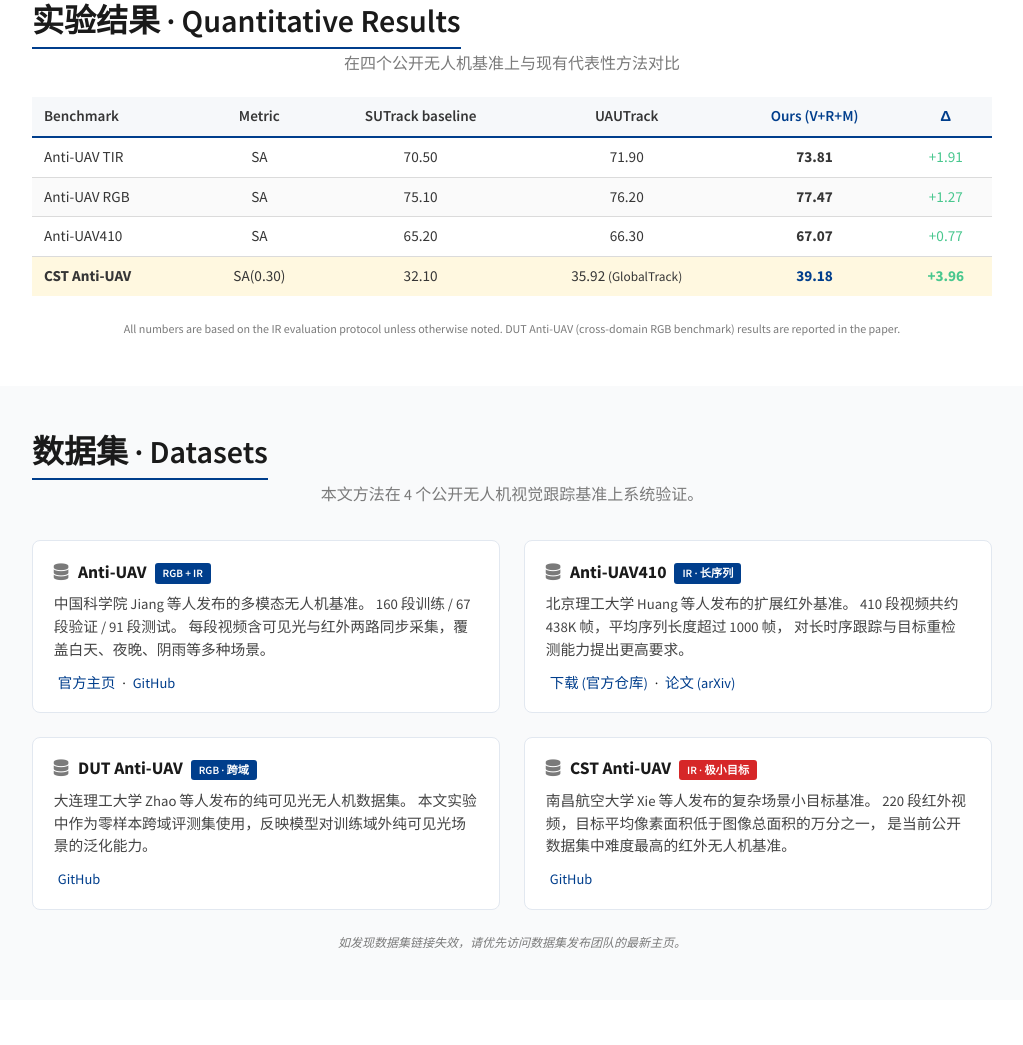
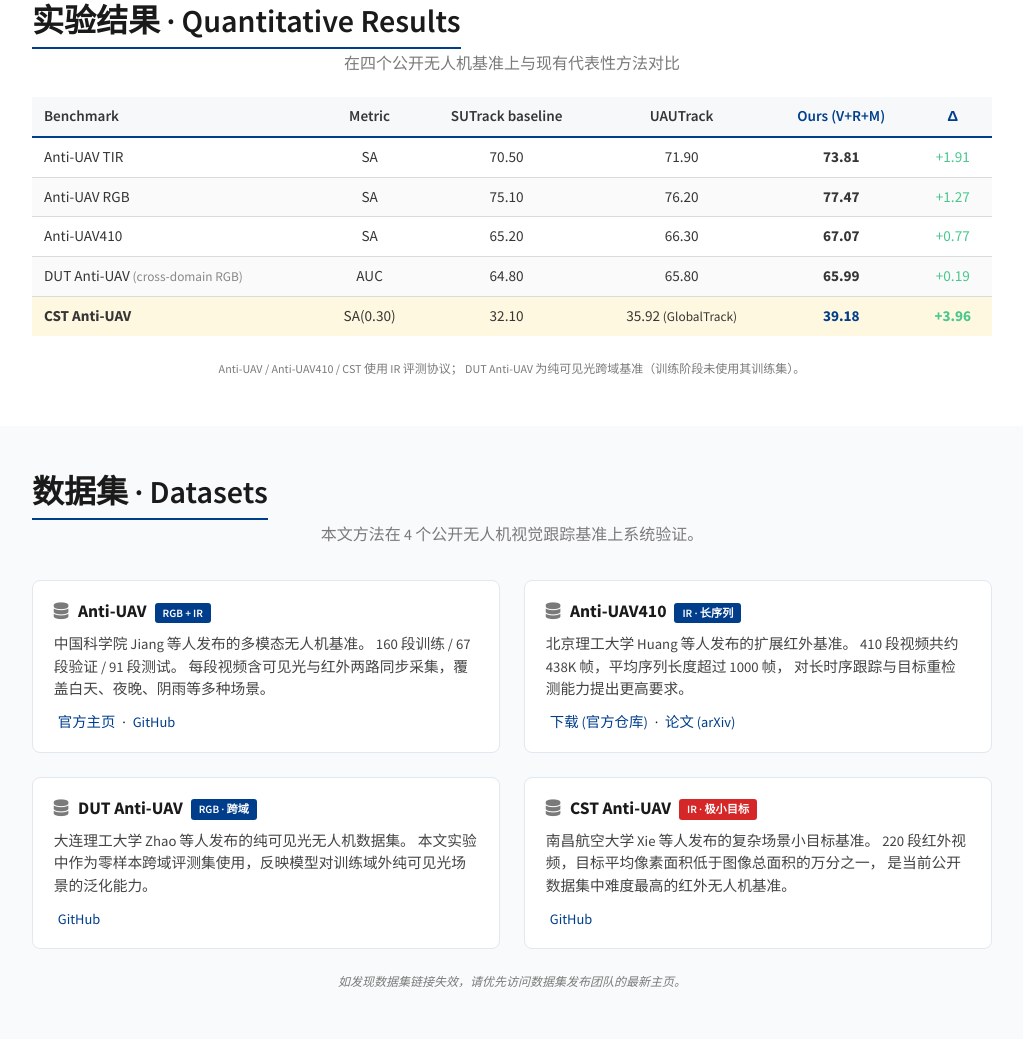
Before and after one commit to jinzijie-bupt/MoVATrack, a plain HTML site: page index.html in a window 1280 px wide. Shown: the part 3259-4304 px from the top of the page, without its empty margins (128-1151 px from the left). Drawn offline with nearby package versions, Linux system fonts and the light colour scheme.

Commit message:
feat: 实验结果表新增 DUT Anti-UAV 跨域基准行 + 调整脚注说明

```diff
--- a/index.html
+++ b/index.html
@@ -402,6 +402,14 @@
           <td class="has-text-centered"><b>67.07</b></td>
           <td class="has-text-centered"><span class="has-text-success">+0.77</span></td>
         </tr>
+        <tr>
+          <td>DUT Anti-UAV<small style="color:#888;"> (cross-domain RGB)</small></td>
+          <td class="has-text-centered">AUC</td>
+          <td class="has-text-centered">64.80</td>
+          <td class="has-text-centered">65.80</td>
+          <td class="has-text-centered"><b>65.99</b></td>
+          <td class="has-text-centered"><span class="has-text-success">+0.19</span></td>
+        </tr>
         <tr style="background:#fff8e0;">
           <td><b>CST Anti-UAV</b></td>
           <td class="has-text-centered">SA(0.30)</td>
@@ -414,8 +422,8 @@
     </table>
 
     <p class="has-text-centered is-size-7 has-text-grey mt-2">
-      All numbers are based on the IR evaluation protocol unless otherwise noted.
-      DUT Anti-UAV (cross-domain RGB benchmark) results are reported in the paper.
+      Anti-UAV / Anti-UAV410 / CST 使用 IR 评测协议；
+      DUT Anti-UAV 为纯可见光跨域基准（训练阶段未使用其训练集）。
     </p>
   </div>
 </section>
```
